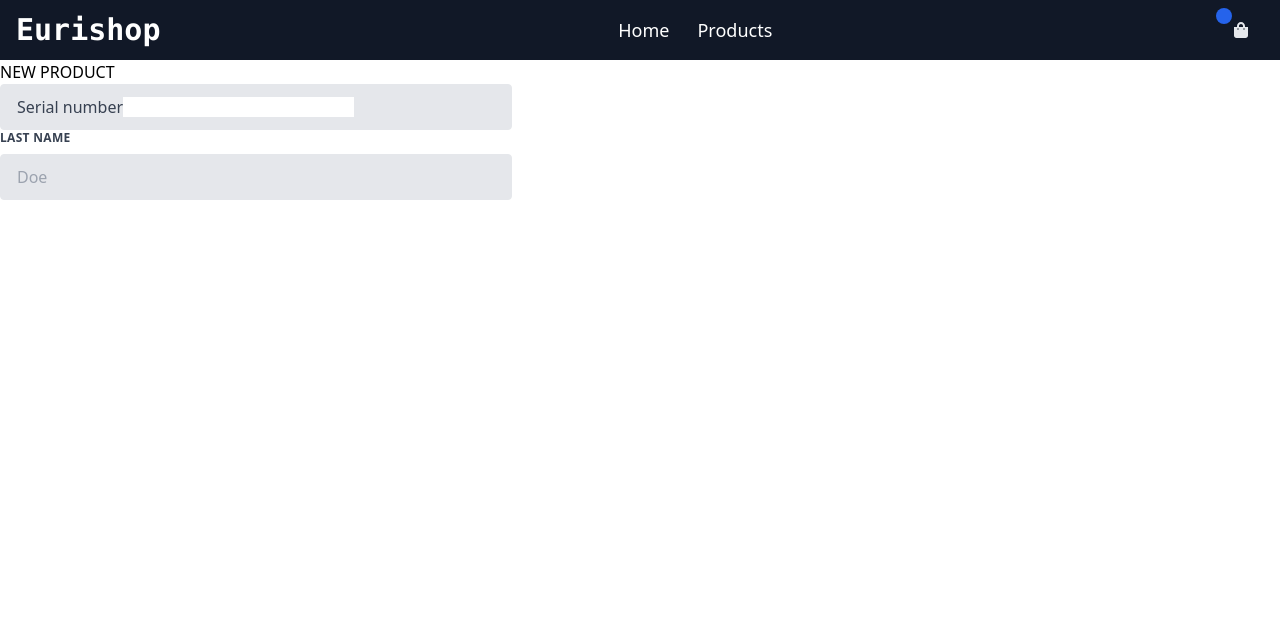
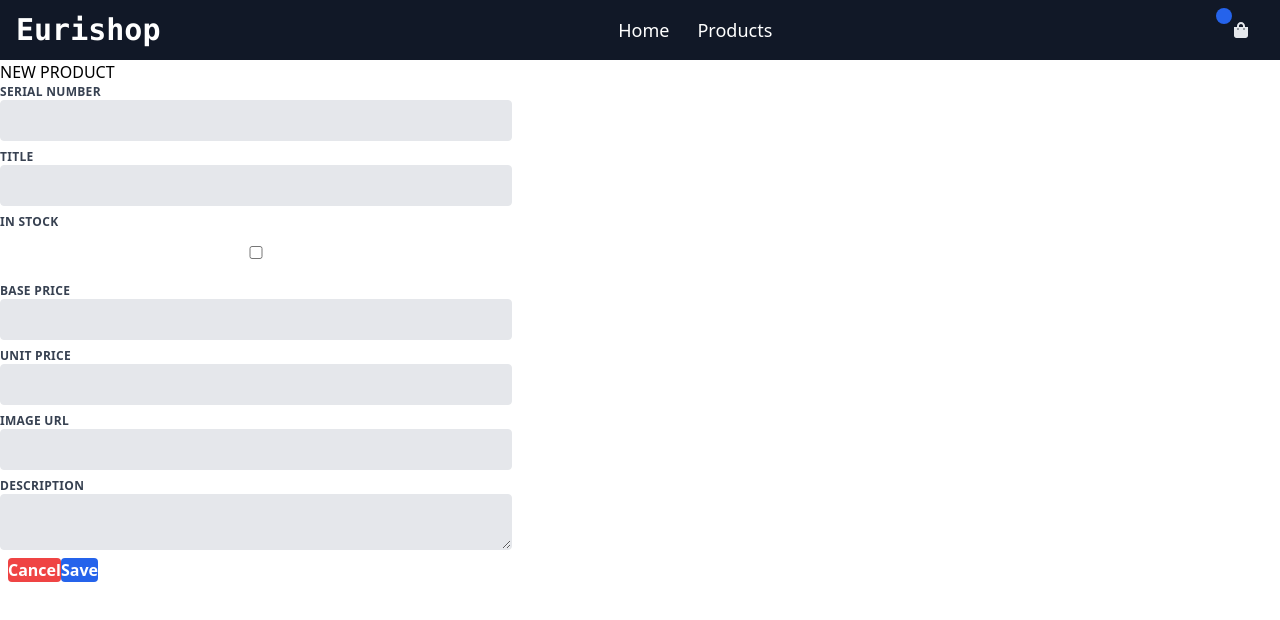
Before and after one commit to JonasBne/eurishop-rest-tailwindcss, a React (Create React App) app: page /products/new in a window 1280 px wide. Shown: the top 620 px of the page. Built offline with nearby package versions, Linux system fonts and the light colour scheme; no server answers.

Commit message:
refactor(ProductForm): restyled form and removed all references to grid area's (not available in Tailwind)

```diff
--- a/src/components/InputField.tsx
+++ /dev/null
@@ -1,23 +0,0 @@
-/* eslint-disable react/jsx-props-no-spreading */
-import React, { InputHTMLAttributes } from 'react';
-import { SpaceProps, GridAreaProps } from 'styled-system';
-import Label from './Label';
-import Input from './Input';
-
-interface InputFieldProps
-  extends InputHTMLAttributes<HTMLInputElement>,
-  SpaceProps,
-  GridAreaProps {
-  label: string;
-}
-
-function InputField({ label, ...input }: InputFieldProps) {
-  return (
-    <Label>
-      {label}
-      <Input {...input} />
-    </Label>
-  );
-}
-
-export default InputField;
--- a/src/views/ProductDetail/ProductAdd.tsx
+++ b/src/views/ProductDetail/ProductAdd.tsx
@@ -8,13 +8,6 @@ function ProductAdd() {
   const { succesToast, failToast } = toasts();
   const navigate = useNavigate();
   const { mutate, error: postError, data: postedProduct } = useMutationProductPost();
-
-  const gridTemplateAreas = `
-  "title sku"
-  "basePrice price"
-  "stocked image"
-  "desc desc"
-  `;
 
   useEffect(() => {
     if (postError) {
@@ -40,16 +33,7 @@ function ProductAdd() {
     mutate(product);
   };
 
-  return (
-    <ProductForm
-      title="NEW PRODUCT"
-      gridTemplateAreas={gridTemplateAreas}
-      onCancel={handleCancel}
-      onSubmit={handleSubmit}
-      mt="2rem"
-      mx="auto"
-    />
-  );
+  return <ProductForm title="NEW PRODUCT" onCancel={handleCancel} onSubmit={handleSubmit} />;
 }
 
 export default ProductAdd;
--- a/src/views/ProductDetail/ProductEdit.tsx
+++ b/src/views/ProductDetail/ProductEdit.tsx
@@ -14,13 +14,6 @@ function ProductEdit() {
   const { productId } = useParams<string>();
   const { isLoading, error, product } = useGetProduct(productId!);
   const { mutate, error: putError, data: puttedData } = useMutationProductPut();
-
-  const gridTemplateAreas = `
-  "title sku"
-  "basePrice price"
-  "stocked image"
-  "desc desc"
-  `;
 
   useEffect(() => {
     if (putError) {
@@ -52,15 +45,7 @@ function ProductEdit() {
       {isLoading && <LoadingSpinner />}
       {error && <ErrorModal name={error.name} message={error.message} />}
       {product && (
-        <ProductForm
-          title="EDIT PRODUCT"
-          gridTemplateAreas={gridTemplateAreas}
-          initialProduct={product}
-          onCancel={handleCancel}
-          onSubmit={handleSubmit}
-          mt="2rem"
-          mx="auto"
-        />
+        <ProductForm title="EDIT PRODUCT" initialProduct={product} onCancel={handleCancel} onSubmit={handleSubmit} />
       )}
     </>
   );
--- a/src/views/ProductDetail/ProductForm.tsx
+++ b/src/views/ProductDetail/ProductForm.tsx
@@ -52,65 +52,84 @@ function ProductForm({ initialProduct, onCancel = noop, onSubmit = noop, title }
     <form className="w-full max-w-lg" onSubmit={handleSubmit(handleFormResult)}>
       <h2>{title}</h2>
       <div>
-        <label
-          className="appearance-none block w-full bg-gray-200 text-gray-700 border border-gray-200 rounded py-3 px-4 leading-tight focus:outline-none focus:bg-white focus:border-gray-500"
-          htmlFor="sku"
-        >
+        <label className="block uppercase tracking-wide text-gray-700 text-xs font-bold mb-2 w-full" htmlFor="sku">
           Serial number
-          <input id="sku" type="text" {...register('sku')} />
+          <input
+            id="sku"
+            type="text"
+            className="appearance-none block w-full bg-gray-200 text-gray-700 border border-gray-200 rounded py-3 px-4 leading-tight focus:outline-none focus:bg-white focus:border-gray-500"
+            {...register('sku')}
+          />
+        </label>
+
+        <label htmlFor="title" className="block uppercase tracking-wide text-gray-700 text-xs font-bold mb-2 w-full">
+          Title
+          <input
+            id="title"
+            type="text"
+            className="appearance-none block w-full bg-gray-200 text-gray-700 border border-gray-200 rounded py-3 px-4 leading-tight focus:outline-none focus:bg-white focus:border-gray-500"
+            {...register('title')}
+          />
         </label>
 
         <label
-          className="block uppercase tracking-wide text-gray-700 text-xs font-bold mb-2 w-full"
-          htmlFor="grid-last-name"
+          htmlFor="stocked"
+          className="flex flex-col uppercase tracking-wide text-gray-700 text-xs font-bold mb-2 w-full"
         >
-          Last Name
-        </label>
-        <input
-          className="appearance-none block w-full bg-gray-200 text-gray-700 border border-gray-200 rounded py-3 px-4 leading-tight focus:outline-none focus:bg-white focus:border-gray-500"
-          id="grid-last-name"
-          type="text"
-          placeholder="Doe"
-        />
-
-        {/* <label htmlFor="title">
-          Title
-          <input id="title" type="text" {...register('title')} />
+          In stock
+          <input id="stocked" type="checkbox" className="m-4" {...register('stocked')} />
         </label>
 
-        <label htmlFor="stocked">
-          In stock
-          <input id="stocked" type="checkbox" {...register('stocked')} />
+        <label
+          htmlFor="base-price"
+          className="block uppercase tracking-wide text-gray-700 text-xs font-bold mb-2 w-full"
+        >
+          Base price
+          <input
+            id="base-price"
+            type="text"
+            className="appearance-none block w-full bg-gray-200 text-gray-700 border border-gray-200 rounded py-3 px-4 leading-tight focus:outline-none focus:bg-white focus:border-gray-500"
+            {...register('basePrice')}
+          />
         </label>
 
-        <label htmlFor="base-price">
-          Base price
-          <input id="base-price" type="text" {...register('basePrice')} />
+        <label htmlFor="price" className="block uppercase tracking-wide text-gray-700 text-xs font-bold mb-2 w-full">
+          Unit price
+          <input
+            id="price"
+            type="text"
+            className="appearance-none block w-full bg-gray-200 text-gray-700 border border-gray-200 rounded py-3 px-4 leading-tight focus:outline-none focus:bg-white focus:border-gray-500"
+            {...register('price')}
+          />
         </label>
 
-        <label htmlFor="price">
-          Unit price
-          <input id="price" type="text" {...register('price')} />
+        <label htmlFor="image" className="block uppercase tracking-wide text-gray-700 text-xs font-bold mb-2 w-full">
+          Image URL
+          <input
+            id="image"
+            type="text"
+            className="appearance-none block w-full bg-gray-200 text-gray-700 border border-gray-200 rounded py-3 px-4 leading-tight focus:outline-none focus:bg-white focus:border-gray-500"
+            {...register('image')}
+          />
         </label>
 
-        <label htmlFor="image">
-          Image URL
-          <input id="image" type="text" {...register('image')} />
+        <label htmlFor="desc" className="block uppercase tracking-wide text-gray-700 text-xs font-bold mb-2 w-full">
+          Description
+          <textarea
+            id="desc"
+            className="appearance-none block w-full bg-gray-200 text-gray-700 border border-gray-200 rounded py-3 px-4 leading-tight focus:outline-none focus:bg-white focus:border-gray-500"
+            {...register('desc')}
+          />
         </label>
-
-        <label htmlFor="desc">
-          Description
-          <textarea id="desc" {...register('desc')} />
-        </label> */}
       </div>
-      {/* <div className="flex flex-end mx-2 my-1">
+      <div className="flex flex-end mx-2 my-1">
         <Button type="button" variant="danger" onClick={handleCancel}>
           Cancel
         </Button>
         <Button type="submit" variant="primary">
           Save
         </Button>
-      </div> */}
+      </div>
     </form>
   );
 }
```
Also changed, not shown: 1 other file (tests, documents, lock files or other folders).
